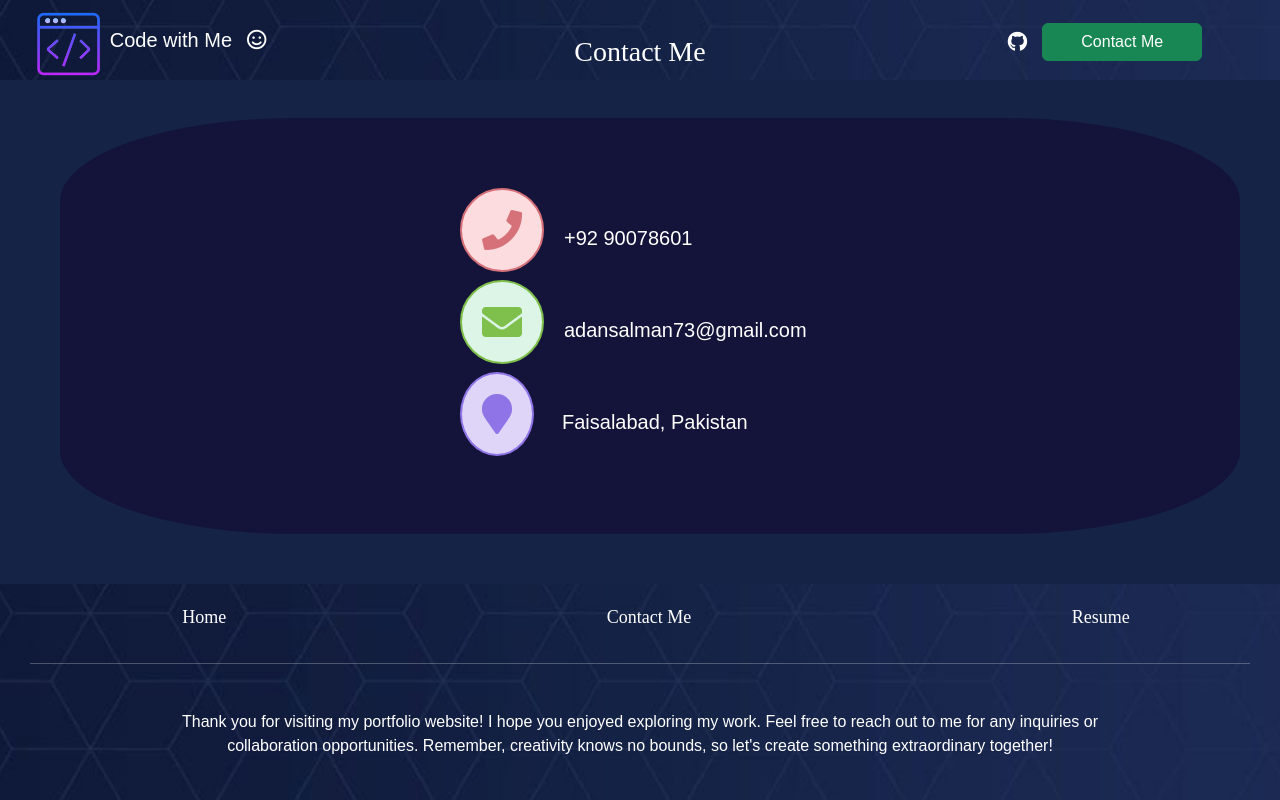
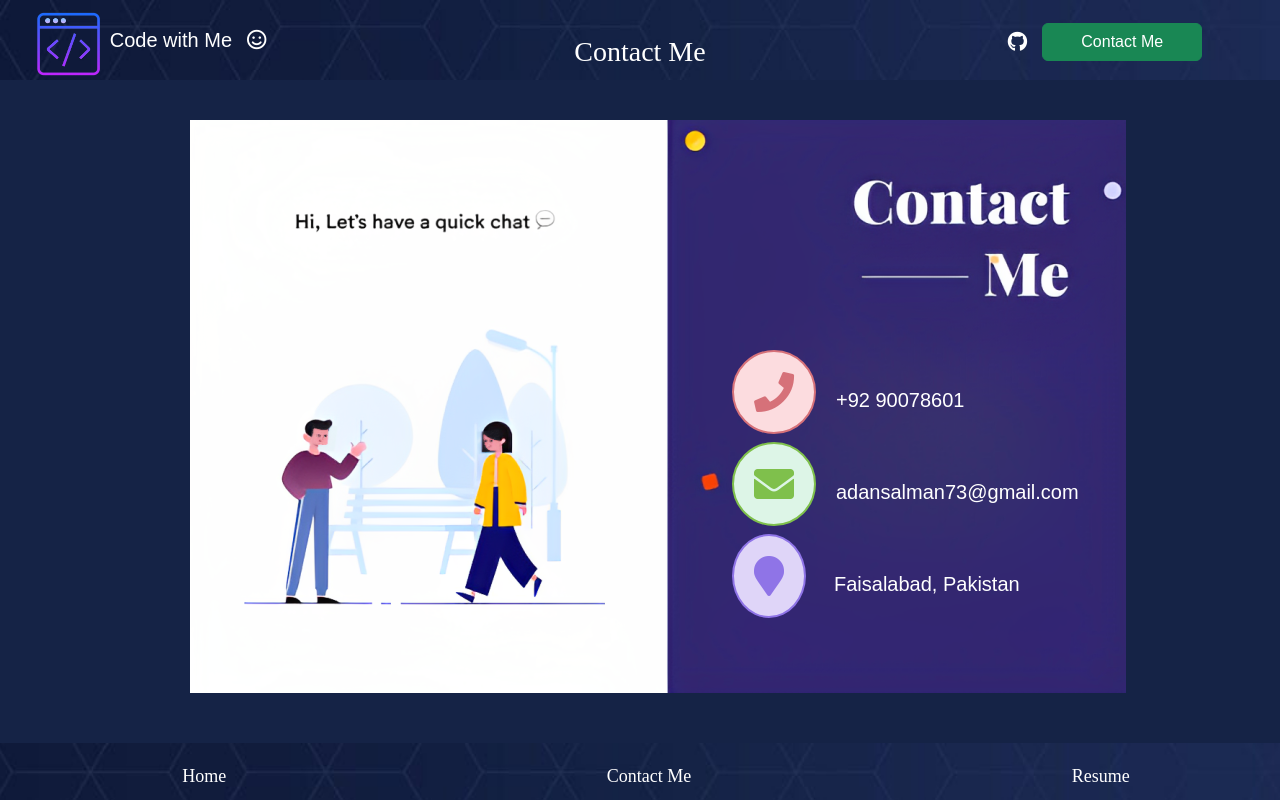
Before and after one commit to adan-s/Web-Portfolio, a React (Create React App) app: page /contact in a window 1280 px wide. Shown: the top 800 px of the page. Built offline with nearby package versions, Linux system fonts and the light colour scheme.

Commit message:
design change of contact page
I've changed the design of contact page.

```diff
--- a/src/App.js
+++ b/src/App.js
@@ -9,15 +9,15 @@ import jsImg from "./Images/jsImg.PNG";
 import tailwindImg from "./Images/tailwindImg.PNG";
 import cssImg from "./Images/cssImg.PNG";
 import reactImg from "./Images/reactImg.PNG";
-import nextjsImg from "./Images/nextjsImg.PNG";
+import nextJsImg from "./Images/nextjsImg.PNG";
 import Footer from "./components/footer";
-import Navbar from './components/navbar'
+import Navbar from "./components/navbar";
 
 function App() {
   return (
     <div className="App">
       <header className="App-header">
-       <Navbar title="Portfolio"/>
+        <Navbar title="Portfolio" />
         <div className="firstDivBg">
           <div className="firstDiv">
             <div className="leftSide">
@@ -62,13 +62,11 @@ function App() {
               </div>
             </div>
             <div className="rightSide">
-                <img src={myimage} className="image" alt="Failed to load." />
-
-
+              <img src={myimage} className="image" alt="Failed to load." />
             </div>
           </div>
         </div>
-        <div className="secondDivBg">
+        <div className="aboutMePortion">
           <div className="secondDiv">
             <div className="leftSide1">
               <img
@@ -106,7 +104,7 @@ function App() {
             </div>
           </div>
         </div>
-        <div className="thirdDiv">
+        <div className="skillsPortion">
           <h5 className="serviceHeading">
             <strong>
               &nbsp;&nbsp;&nbsp; M Y&nbsp;&nbsp;&nbsp; S K I L L S
@@ -211,7 +209,7 @@ function App() {
               <Card className="custom-card">
                 <Card.Img
                   variant="top"
-                  src={nextjsImg}
+                  src={nextJsImg}
                   style={{ width: "100px", height: "80px", marginLeft: "47px" }}
                 />
                 <Card.Body>
@@ -255,7 +253,7 @@ function App() {
           </div>
         </div>
       </header>
-      <Footer/>
+      <Footer />
     </div>
   );
 }
--- a/src/pages/Contact.css
+++ b/src/pages/Contact.css
@@ -1,18 +1,18 @@
 .ContactInfo1{
-  margin-left: 120px;
-  margin-right: 100px;
-  background-color: #14143A;
-  padding: 30px;
-  border-radius: 20%;
-  margin-top: 70px;
-  padding: 70px;
-  padding-left: 400px;
-  padding-right: 400px;
+  background-image: url('../Images/contactMeBg.PNG');
+  color: white;
+  padding-top: 120px;
+  padding-bottom: 120px;
+  margin: 120px;
+  margin-left: 250px;
   margin-bottom: 50px;
-  color: white;
-
+  width: 936px;
+  height: 573px;
 }
-
+.contactIcons{
+  margin-left: 530px;
+  margin-top: 110px;
+}
   h1 {
     margin: 0;
   }
--- a/src/pages/ContactPage.js
+++ b/src/pages/ContactPage.js
@@ -6,8 +6,9 @@ export default function Contact() {
   return (
     <div className="ContactPage">
       <Navbar title="Contact Me" />
-      <h1 className="header">Contact Me</h1>
-      <div className="ContactInfo1">
+
+      <div className="ContactInfo1 container">
+      <div className="contactIcons">
         <div className="call">
           <h5>
             <i className="fa fa-phone"></i>+92 90078601
@@ -23,6 +24,7 @@ export default function Contact() {
             <i className="fa fa-map-marker"></i>Faisalabad, Pakistan
           </h5>
         </div>
+        </div>
       </div>
       <Footer />
     </div>
```
Also changed, not shown: src/Images/contactMeBg.PNG (added).
